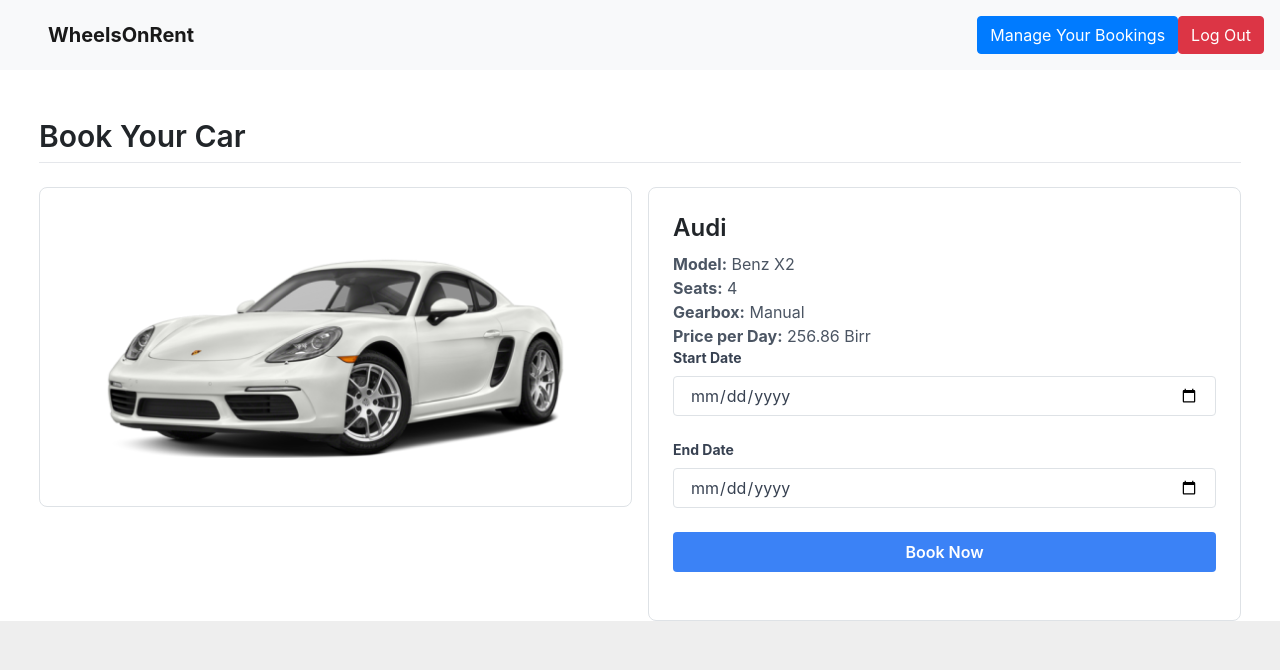
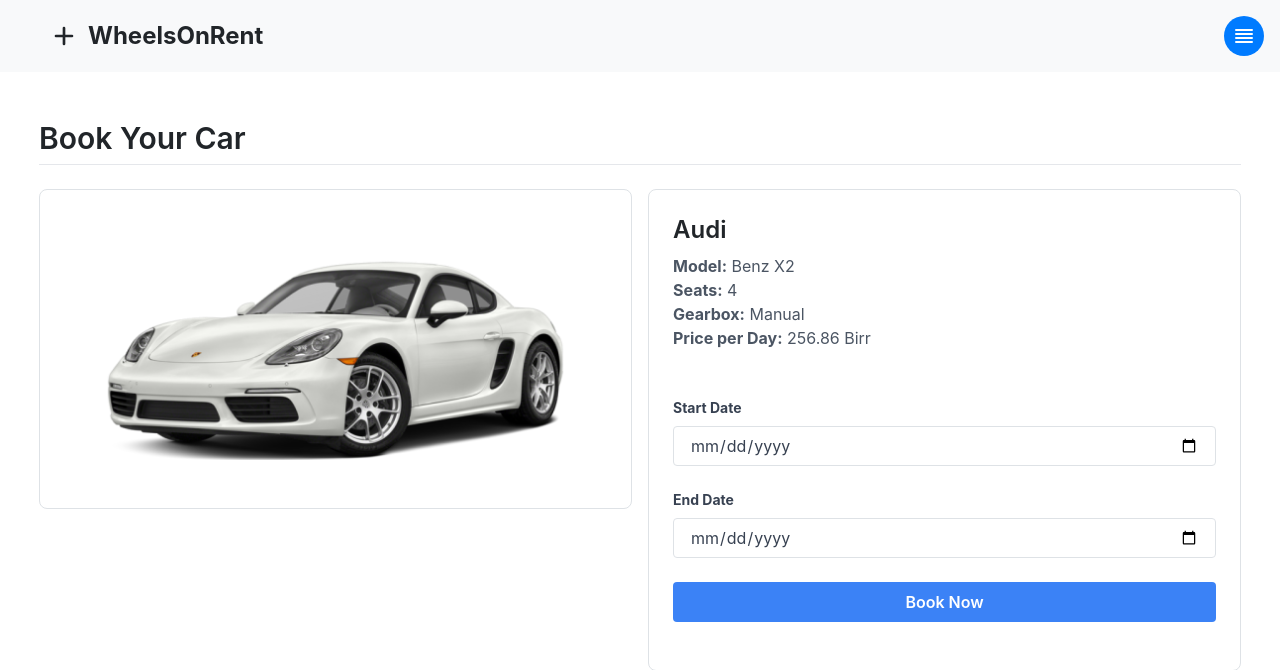
Before and after one commit to danieltsega/wheelsOnRent_v2, a Flask app: page /booking/create/10 in a window 1280 px wide. Shown: the top 670 px of the page. Run offline with Flask 3, Linux system fonts and the light colour scheme; a user stored in the database is signed in; data comes from the database, SQL or seed files in the repository; some libraries are stand-ins or nearby versions.

Commit message:
[Update]: Updated the base nav bar

```diff
--- a/car_app/templates/base.html
+++ b/car_app/templates/base.html
@@ -9,20 +9,60 @@
         <title>WheelsOnRent</title>
         <link rel="shortcut icon" href="{{ url_for('static', filename='assets/img/favicon.png')}}" />
         <script src="https://cdn.tailwindcss.com"></script>
+        <script src="https://cdn.jsdelivr.net/npm/alpinejs@2.8.2/dist/alpine.js" defer></script>
     </head>
 <body>
-    <nav class="navbar navbar-light bg-light justify-content-between p-3 pl-5">
-	    <a class="navbar-brand text-xl font-bold" href="{{ url_for('car.available') }}">WheelsOnRent</a>
-        {% if g.customer %}
-        <form class="form-inline">
-	    <a  class="btn btn-primary my-2 my-sm-0" href="{{ url_for('booking.my_bookings') }}">Manage Your Bookings</a>
-            <a  class="btn btn-danger my-2 my-sm-0" href="{{ url_for('customer.logout') }}">Log Out</a>
-          {% else %}
-          <a style="font-weight:700;" class="btn btn-outline-success my-2 my-sm-0" href="{{url_for('customer.login')}}" class="nav_link">Sign In</a>
-        </form>
+  <!-- Navbar -->
+<nav class="navbar navbar-light bg-light justify-content-between p-3 pl-5">
+  <a class="text-2xl font-bold flex items-center" href="{{ url_for('car.available') }}">
+    <svg xmlns="http://www.w3.org/2000/svg" class="h-8 w-8 mr-2" fill="none" viewBox="0 0 24 24" stroke="currentColor">
+        <path stroke-linecap="round" stroke-linejoin="round" stroke-width="2" d="M12 6v6m0 0v6m0-6h6m-6 0H6"></path>
+    </svg>
+    WheelsOnRent
+</a>
+  {% if g.customer %}
+  <div x-data="{ open: false }" @click.away="open = false" class="relative inline-block text-left">
+      <div>
+          <button @click="open = !open" type="button" class="rounded-full h-10 w-10 flex items-center justify-center bg-primary text-white focus:outline-none focus:ring-2 focus:ring-offset-2 focus:ring-offset-gray-100 focus:ring-primary" id="dropdown-menu" aria-haspopup="true" aria-expanded="true">
+              <!-- Avatar Icon (You can replace this with your avatar image) -->
+              <svg xmlns="http://www.w3.org/2000/svg" class="h-6 w-6" fill="none" viewBox="0 0 24 24" stroke="currentColor">
+                  <path stroke-linecap="round" stroke-linejoin="round" stroke-width="2" d="M4 6h16M4 10h16M4 14h16M4 18h16"></path>
+              </svg>
+          </button>
+      </div>
 
-        {% endif %}
-      </nav>
+      <!-- Dropdown Menu -->
+      <div x-show="open" @click.away="open = false" class="origin-top-right absolute right-0 mt-2 w-48 rounded-md shadow-lg bg-white ring-1 ring-black ring-opacity-5" role="menu" aria-orientation="vertical" aria-labelledby="dropdown-menu" id="dropdown-menu">
+          <div class="py-1" role="none">
+              <a href="{{ url_for('booking.my_bookings') }}" class="block px-4 py-2 text-sm text-gray-700 hover:bg-gray-100 hover:text-gray-900" role="menuitem">
+                  <svg xmlns="http://www.w3.org/2000/svg" class="h-5 w-5 mr-2 inline" viewBox="0 0 20 20" fill="currentColor">
+                      <path fill-rule="evenodd" d="M2 5a2 2 0 012-2h12a2 2 0 012 2v4a2 2 0 01-2 2H4a2 2 0 01-2-2V5zm12 8a2 2 0 01-2 2H4a2 2 0 01-2-2v-4a2 2 0 012-2h8a2 2 0 012 2v4zm3-11a1 1 0 011 1v11a1 1 0 01-1 1H3a1 1 0 01-1-1V3a1 1 0 011-1h3a1 1 0 110 2H4v10h12V4h-1a1 1 0 01-1-1zm-9 3a1 1 0 100-2 1 1 0 000 2z" clip-rule="evenodd" />
+                  </svg>
+                  Manage Bookings
+              </a>
+              <a href="" class="block px-4 py-2 text-sm text-gray-700 hover:bg-gray-100 hover:text-gray-900" role="menuitem">
+                  <svg xmlns="http://www.w3.org/2000/svg" class="h-5 w-5 mr-2 inline" viewBox="0 0 20 20" fill="currentColor">
+                      <path fill-rule="evenodd" d="M6.293 9.293a1 1 0 011.414 0L10 11.586l2.293-2.293a1 1 0 111.414 1.414l-3 3a1 1 0 01-1.414 0l-3-3a1 1 0 010-1.414z" clip-rule="evenodd" />
+                      <path fill-rule="evenodd" d="M4 4a1 1 0 100-2 1 1 0 000 2zM14 1a1 1 0 11-2 0 1 1 0 012 0zM16 6a1 1 0 11-2 0 1 1 0 012 0zM14 11a1 1 0 100-2 1 1 0 000 2zm-7 6a1 1 0 100-2 1 1 0 000 2zm-4-5a1 1 0 112 0 1 1 0 01-2 0zM2 9a1 1 0 112 0 1 1 0 01-2 0z" clip-rule="evenodd" />
+                  </svg>
+                  Profile Settings
+              </a>
+              <a href="{{ url_for('customer.logout') }}" class="block px-4 py-2 text-sm text-gray-700 hover:bg-gray-100 hover:text-gray-900" role="menuitem">
+                  <svg xmlns="http://www.w3.org/2000/svg" class="h-5 w-5 mr-2 inline" viewBox="0 0 20 20" fill="currentColor">
+                      <path fill-rule="evenodd" d="M6.293 9.293a1 1 0 011.414 0L10 11.586l2.293-2.293a1 1 0 111.414 1.414l-3 3a1 1 0 01-1.414 0l-3-3a1 1 0 010-1.414z" clip-rule="evenodd" />
+                      <path fill-rule="evenodd" d="M4 4a1 1 0 100-2 1 1 0 000 2zM14 1a1 1 0 11-2 0 1 1 0 012 0zM16 6a1 1 0 11-2 0 1 1 0 012 0zM14 11a1 1 0 100-2 1 1 0 000 2zm-7 6a1 1 0 100-2 1 1 0 000 2zm-4-5a1 1 0 112 0 1 1 0 01-2 0zM2 9a1 1 0 112 0 1 1 0 01-2 0z" clip-rule="evenodd" />
+                  </svg>
+                  Log Out
+              </a>
+          </div>
+      </div>
+  </div>
+  {% else %}
+  <a style="font-weight: 700;" class="btn btn-outline-success my-2 my-sm-0" href="{{url_for('customer.login')}}" class="nav_link">Sign In</a>
+  {% endif %}
+</nav>
+
+
       <div class="container-fluid mt-5">
       {% block content %}{% endblock %}
       </div>
```
